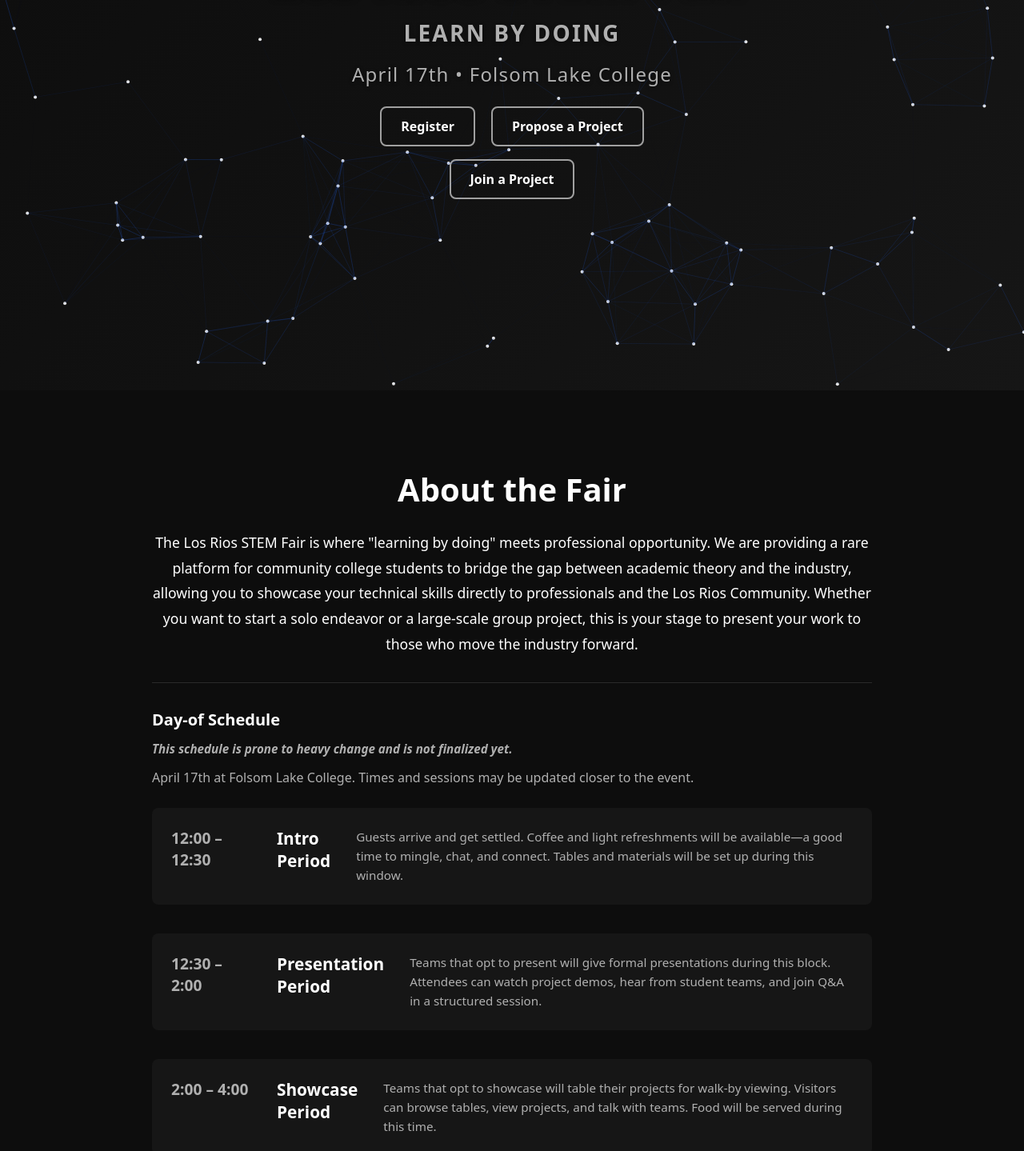
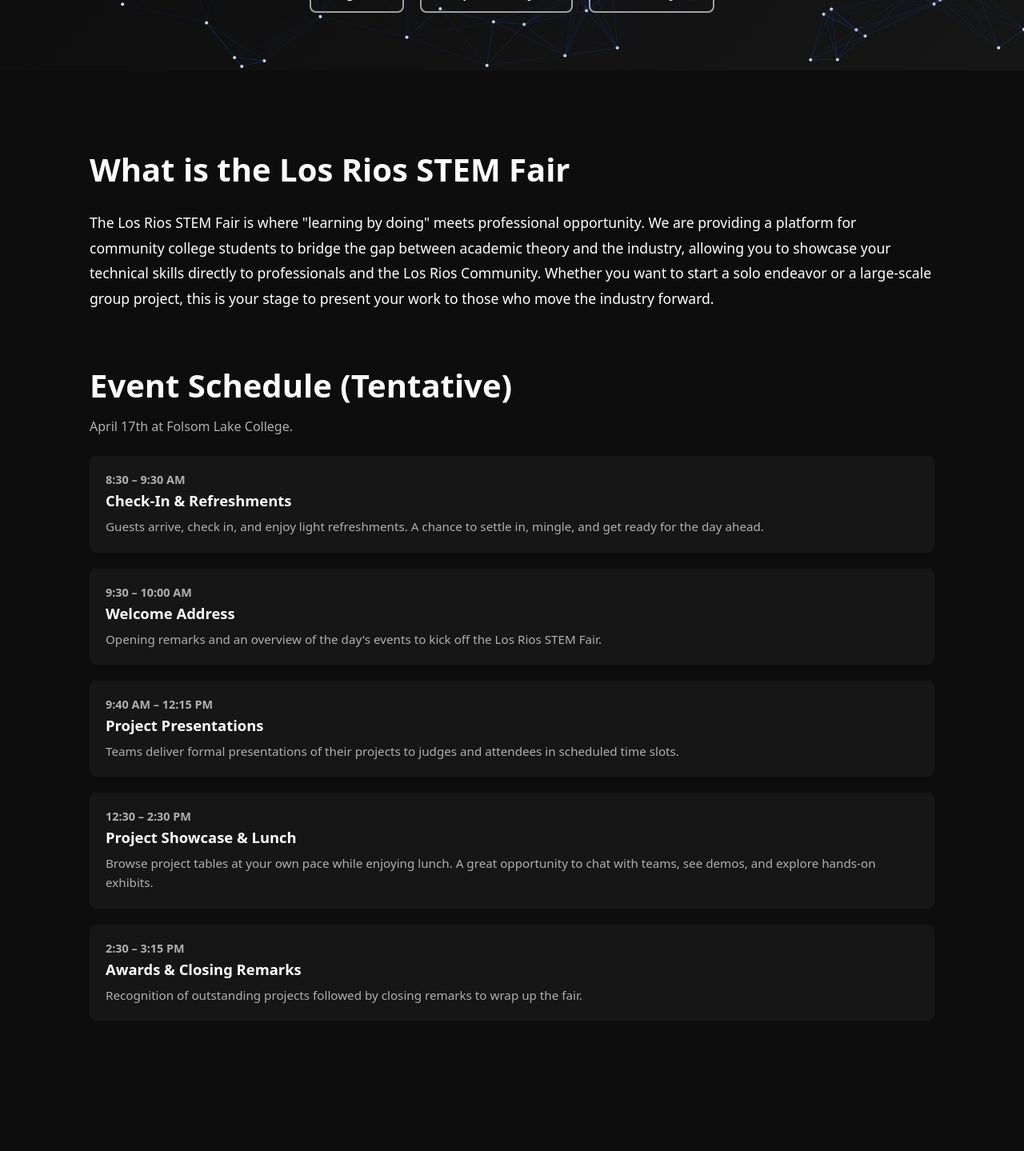
Before and after one commit to brandontautuan/StemFair2026, a React (Vite) app: page / in a window 1280 px wide. Shown: the part 320-1759 px from the top of the page at 80% size. Built offline with nearby package versions, Linux system fonts and the light colour scheme.

Commit message:
Updated top 3 sections in home

```diff
--- a/src/index.css
+++ b/src/index.css
@@ -112,8 +112,7 @@
   background-color: var(--bg-page);
   box-shadow: 0 2px 8px rgba(0, 0, 0, 0.3);
   padding: 1rem 0;
-  position: sticky;
-  top: 0;
+  position: static;
   z-index: 100;
   transition: background-color 0.3s ease-in-out, box-shadow 0.3s ease-in-out;
 }
@@ -215,8 +214,8 @@
   position: relative;
   overflow: hidden;
   background: linear-gradient(135deg, var(--color-banner-start) 0%, var(--color-banner-mid) 50%, var(--color-banner-end) 100%);
-  min-height: 100vh;
-  height: 100vh;
+  min-height: 50vh;
+  height: 50vh;
   display: flex;
   align-items: center;
   justify-content: center;
@@ -291,11 +290,11 @@
   margin-top: 1.25rem;
 }
 
-/* Reverse pyramid: two buttons on top, one centered below */
+/* All buttons on one row */
 .banner-actions-pyramid {
-  flex-direction: column;
+  flex-direction: row;
   align-items: center;
-  gap: 1rem;
+  gap: 1.25rem;
 }
 
 .banner-actions-row {
@@ -355,8 +354,8 @@
 
 @media (max-width: 768px) {
   .banner-container {
-    min-height: 100vh;
-    height: 100vh;
+    min-height: 50vh;
+    height: 50vh;
   }
 
   .banner-text {
@@ -427,8 +426,6 @@
 
 .intro-content {
   text-align: left;
-  max-width: 900px;
-  margin: 0 auto;
 }
 
 .intro-text {
@@ -442,8 +439,12 @@
   margin-bottom: 0;
 }
 
+.event-intro-compact .section-title {
+  text-align: left;
+}
+
 .event-intro-compact .intro-text {
-  text-align: center;
+  text-align: left;
 }
 
 .info-card-inline {
@@ -672,13 +673,13 @@
 .key-dates-schedule-inline {
   margin-top: 2rem;
   padding-top: 2rem;
-  border-top: 1px solid rgba(255, 255, 255, 0.12);
 }
 
 .key-dates-schedule-heading {
   color: var(--text-primary);
-  font-size: 1.25rem;
+  font-size: 2.5rem;
   font-weight: 700;
+  text-align: left;
   margin: 0 0 0.75rem;
 }
 
@@ -725,6 +726,7 @@
   font-weight: 700;
   color: var(--text-secondary);
   margin-bottom: 0.25rem;
+  white-space: nowrap;
 }
 
 .schedule-title {
@@ -1063,37 +1065,8 @@
   margin-top: 2rem;
 }
 
-.schedule-item {
-  display: flex;
-  gap: 2rem;
-  padding: 1.5rem;
-  margin-bottom: 1rem;
-  background-color: #161616;
-  border-radius: 8px;
-  transition: transform 0.2s ease, box-shadow 0.2s ease;
-}
-
-.schedule-item:hover {
-  transform: translateX(5px);
-  box-shadow: 0 2px 8px rgba(0, 0, 0, 0.1);
-}
-
-.schedule-time {
-  font-size: 1.2rem;
-  font-weight: 600;
-  color: var(--text-secondary);
-  min-width: 100px;
-}
-
 .schedule-details {
   flex: 1;
-}
-
-.schedule-title {
-  color: var(--text-primary);
-  font-size: 1.3rem;
-  font-weight: 600;
-  margin-bottom: 0.5rem;
 }
 
 .schedule-description {
@@ -1262,15 +1235,6 @@
 }
 
 @media (max-width: 768px) {
-  .schedule-item {
-    flex-direction: column;
-    gap: 1rem;
-  }
-
-  .schedule-time {
-    min-width: auto;
-  }
-
   .teams-grid,
   .sponsors-grid {
     grid-template-columns: 1fr;
--- a/src/pages/Home.tsx
+++ b/src/pages/Home.tsx
@@ -1,6 +1,5 @@
 import { useEffect } from 'react';
 import { Link } from 'react-router-dom';
-import { motion } from 'framer-motion';
 import ParticleHero from '../components/ParticleHero';
 import './EventFlow.css';
 import './FAQ.css';
@@ -12,26 +11,6 @@
   { question: 'What is the team size?', answer: 'TBD' },
   { question: 'Is prior experience required?', answer: 'Coming soon' },
 ];
-
-/* Same pattern as Event Flow: container with stagger, items fade in with y: 24 → 0 */
-const containerVariants = {
-  hidden: { opacity: 0 },
-  visible: {
-    opacity: 1,
-    transition: { staggerChildren: 0.12, delayChildren: 0.08 },
-  },
-};
-
-const itemVariants = {
-  hidden: { opacity: 0, y: 24 },
-  visible: {
-    opacity: 1,
-    y: 0,
-    transition: { duration: 0.4, ease: 'easeOut' as const },
-  },
-};
-
-const viewport = { once: false, amount: 0.12 };
 
 const HOME_PAGE_CLASS = 'home-page';
 
@@ -50,82 +29,77 @@
           <p className="banner-tagline">Learn by Doing</p>
           <p className="banner-subtitle">April 17th • Folsom Lake College</p>
           <div className="banner-actions banner-actions-pyramid" role="group" aria-label="Hero actions">
-            <div className="banner-actions-row banner-actions-row-top">
             <Link to="/register" className="banner-btn banner-btn-primary">Register</Link>
             <Link to="/proposal-form" className="banner-btn banner-btn-secondary">Propose a Project</Link>
-            </div>
-            <div className="banner-actions-row banner-actions-row-bottom">
             <Link to="/projects" className="banner-btn banner-btn-secondary">Join a Project</Link>
-            </div>
           </div>
         </div>
       </div>
 
       <main className="main-content home-content">
-        <motion.section
-          className="event-intro event-intro-compact"
-          variants={containerVariants}
-          initial="hidden"
-          whileInView="visible"
-          viewport={viewport}
-        >
-          <motion.h2 className="section-title" variants={itemVariants}>
-            About the Fair
-          </motion.h2>
-          <motion.div className="intro-content" variants={itemVariants}>
+        <section className="event-intro event-intro-compact">
+          <h2 className="section-title">
+            What is the Los Rios STEM Fair
+          </h2>
+          <div className="intro-content">
             <p className="intro-text">
-              The Los Rios STEM Fair is where &quot;learning by doing&quot; meets professional opportunity. We are providing a rare platform for community college students to bridge the gap between academic theory and the industry, allowing you to showcase your technical skills directly to professionals and the Los Rios Community. Whether you want to start a solo endeavor or a large-scale group project, this is your stage to present your work to those who move the industry forward.
+              The Los Rios STEM Fair is where &quot;learning by doing&quot; meets professional opportunity. We are providing a platform for community college students to bridge the gap between academic theory and the industry, allowing you to showcase your technical skills directly to professionals and the Los Rios Community. Whether you want to start a solo endeavor or a large-scale group project, this is your stage to present your work to those who move the industry forward.
             </p>
+          </div>
           <div className="key-dates-schedule-inline">
-              <h3 className="key-dates-schedule-heading">Day-of Schedule</h3>
-              <p className="key-dates-schedule-disclaimer">
-                <strong>This schedule is prone to heavy change and is not finalized yet.</strong>
-              </p>
+            <h3 className="section-title key-dates-schedule-heading">Event Schedule (Tentative)</h3>
             <p className="key-dates-schedule-intro">
-                April 17th at Folsom Lake College. Times and sessions may be updated closer to the event.
+              April 17th at Folsom Lake College.
             </p>
             <ul className="schedule-list" aria-label="Event schedule">
               <li className="schedule-item">
-                  <span className="schedule-time">12:00 – 12:30</span>
-                  <span className="schedule-title">Intro Period</span>
+                <span className="schedule-time">8:30 – 9:30 AM</span>
+                <span className="schedule-title">Check-In &amp; Refreshments</span>
                 <p className="schedule-desc">
-                    Guests arrive and get settled. Coffee and light refreshments will be available—a good time to mingle, chat, and connect. Tables and materials will be set up during this window.
+                  Guests arrive, check in, and enjoy light refreshments. A chance to settle in, mingle, and get ready for the day ahead.
                 </p>
               </li>
               <li className="schedule-item">
-                  <span className="schedule-time">12:30 – 2:00</span>
-                  <span className="schedule-title">Presentation Period</span>
+                <span className="schedule-time">9:30 – 10:00 AM</span>
+                <span className="schedule-title">Welcome Address</span>
                 <p className="schedule-desc">
-                    Teams that opt to present will give formal presentations during this block. Attendees can watch project demos, hear from student teams, and join Q&amp;A in a structured session.
+                  Opening remarks and an overview of the day&apos;s events to kick off the Los Rios STEM Fair.
                 </p>
               </li>
               <li className="schedule-item">
-                  <span className="schedule-time">2:00 – 4:00</span>
-                  <span className="schedule-title">Showcase Period</span>
+                <span className="schedule-time">9:40 AM – 12:15 PM</span>
+                <span className="schedule-title">Project Presentations</span>
                 <p className="schedule-desc">
-                    Teams that opt to showcase will table their projects for walk-by viewing. Visitors can browse tables, view projects, and talk with teams. Food will be served during this time.
+                  Teams deliver formal presentations of their projects to judges and attendees in scheduled time slots.
+                </p>
+              </li>
+              <li className="schedule-item">
+                <span className="schedule-time">12:30 – 2:30 PM</span>
+                <span className="schedule-title">Project Showcase &amp; Lunch</span>
+                <p className="schedule-desc">
+                  Browse project tables at your own pace while enjoying lunch. A great opportunity to chat with teams, see demos, and explore hands-on exhibits.
+                </p>
+              </li>
+              <li className="schedule-item">
+                <span className="schedule-time">2:30 – 3:15 PM</span>
+                <span className="schedule-title">Awards &amp; Closing Remarks</span>
+                <p className="schedule-desc">
+                  Recognition of outstanding projects followed by closing remarks to wrap up the fair.
                 </p>
               </li>
             </ul>
           </div>
-          </motion.div>
-        </motion.section>
+        </section>
 
-        <motion.section
-          className="event-flow-section"
-          variants={containerVariants}
-          initial="hidden"
-          whileInView="visible"
-          viewport={viewport}
-        >
-          <motion.h2 className="section-title event-flow-title" variants={itemVariants}>
+        <section className="event-flow-section">
+          <h2 className="section-title event-flow-title">
             Event Flow
-          </motion.h2>
-          <motion.p className="event-flow-intro" variants={itemVariants}>
+          </h2>
+          <p className="event-flow-intro">
             Follow these three phases to participate in the Los Rios STEM Fair and present your project on April 17th.
-          </motion.p>
-          <motion.div className="event-flow-phases" variants={containerVariants}>
-            <motion.div className="flow-phase" variants={itemVariants}>
+          </p>
+          <div className="event-flow-phases">
+            <div className="flow-phase">
               <div className="flow-phase-header">
                 <span className="flow-phase-number">1</span>
                 <h3 className="flow-phase-title">Registration &amp; Proposal</h3>
@@ -141,8 +115,8 @@
                 <Link to="/register" className="flow-cta flow-cta-primary">Register</Link>
                 <Link to="/proposal-form" className="flow-cta flow-cta-secondary">Submit Proposal</Link>
               </div>
-            </motion.div>
-            <motion.div className="flow-phase" variants={itemVariants}>
+            </div>
+            <div className="flow-phase">
               <div className="flow-phase-header">
                 <span className="flow-phase-number">2</span>
                 <h3 className="flow-phase-title">Team Formation via Discord</h3>
@@ -154,8 +128,8 @@
               <div className="flow-phase-actions">
                 <a href={DISCORD_URL} target="_blank" rel="noopener noreferrer" className="flow-cta flow-cta-primary">Join Discord</a>
               </div>
-            </motion.div>
-            <motion.div className="flow-phase" variants={itemVariants}>
+            </div>
+            <div className="flow-phase">
               <div className="flow-phase-header">
                 <span className="flow-phase-number">3</span>
                 <h3 className="flow-phase-title">Project Development</h3>
@@ -186,33 +160,27 @@
                 <span className="flow-timeline-badge">Event Day</span>
                 <span className="flow-timeline-date">April 17th • Folsom Lake College</span>
               </div>
-            </motion.div>
-          </motion.div>
-        </motion.section>
+            </div>
+          </div>
+        </section>
 
-        <motion.section
-          className="faq-section"
-          variants={containerVariants}
-          initial="hidden"
-          whileInView="visible"
-          viewport={viewport}
-        >
-          <motion.h2 className="section-title faq-title" variants={itemVariants}>
+        <section className="faq-section">
+          <h2 className="section-title faq-title">
             Frequently Asked Questions
-          </motion.h2>
-          <motion.p className="faq-intro" variants={itemVariants}>
+          </h2>
+          <p className="faq-intro">
             Have questions about the Los Rios STEM Fair? Find answers below. For additional help,
             reach out via email or ping an admin on Discord.
-          </motion.p>
+          </p>
           <dl className="faq-list">
             {faqs.map((faq, index) => (
-              <motion.div key={index} className="faq-item" variants={itemVariants}>
+              <div key={index} className="faq-item">
                 <dt className="faq-question">{faq.question}</dt>
                 <dd className="faq-answer">{faq.answer}</dd>
-              </motion.div>
+              </div>
             ))}
           </dl>
-        </motion.section>
+        </section>
       </main>
     </>
   );
```
Also changed, not shown: 1 other file (tests, documents, lock files or other folders). Lines whose indentation alone changed are shown as unchanged.
